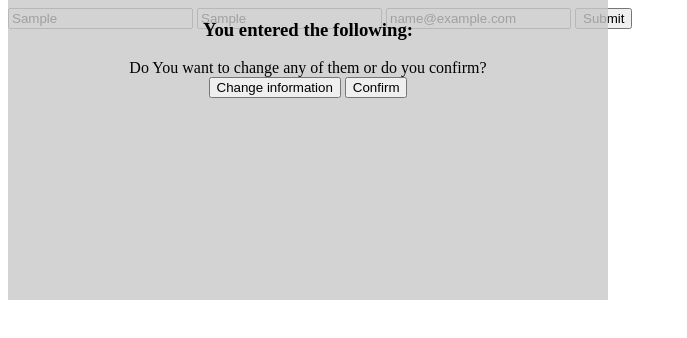
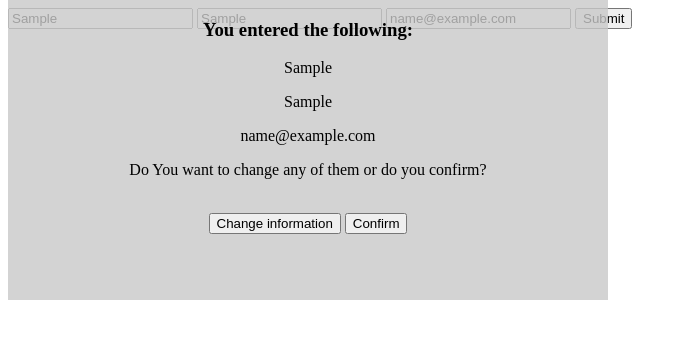
Before and after one commit to sarit-chaet-hudis/javascript-exercises, a plain HTML site: page 22-1-forms.html in a window 1280 px wide. Both pictures are taken after typing "Sample", "Sample", "name@example.com" into the empty fields and a click on the button "Submit". Shown: the whole page, without its empty margins (0-687 px from the left). Drawn offline with Linux system fonts and the light colour scheme.

Commit message:
21-1 forms

```diff
--- a/22-1-forms.html
+++ b/22-1-forms.html
@@ -30,7 +30,7 @@
       <p class="fullName"></p>
       <p class="age"></p>
       <p class="email"></p>
-      Do You want to change any of them or do you confirm?
+      <p>Do You want to change any of them or do you confirm?</p>
       <br />
       <button class="change">Change information</button>
       <button class="confirm">Confirm</button>
@@ -47,6 +47,8 @@
 
       function confirm(e) {
         e.preventDefault();
+
+        showUserInputs();
         const confirmDialogue = document.querySelector(".confirmDialogue");
         confirmDialogue.style.display = "block";
 
@@ -65,6 +67,17 @@
           confirmButton.disabled = true;
         });
       }
+
+      function showUserInputs() {
+        document.querySelector(".fullName").innerText =
+          document.querySelector("#fullName").value;
+
+        document.querySelector(".age").innerText =
+          document.querySelector("#age").value;
+
+        document.querySelector(".email").innerText =
+          document.querySelector("#email").value;
+      }
     </script>
   </body>
 </html>
```
